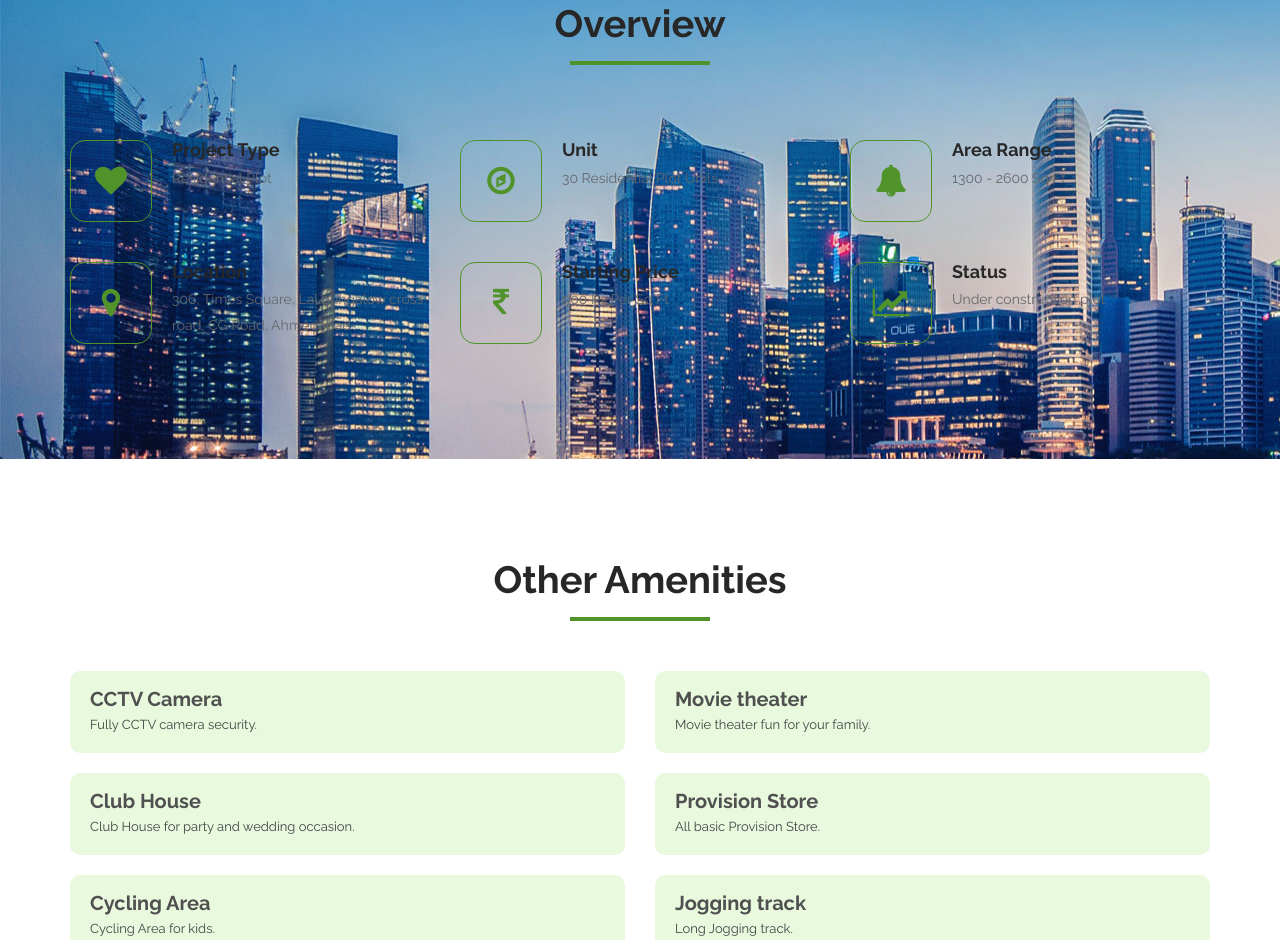
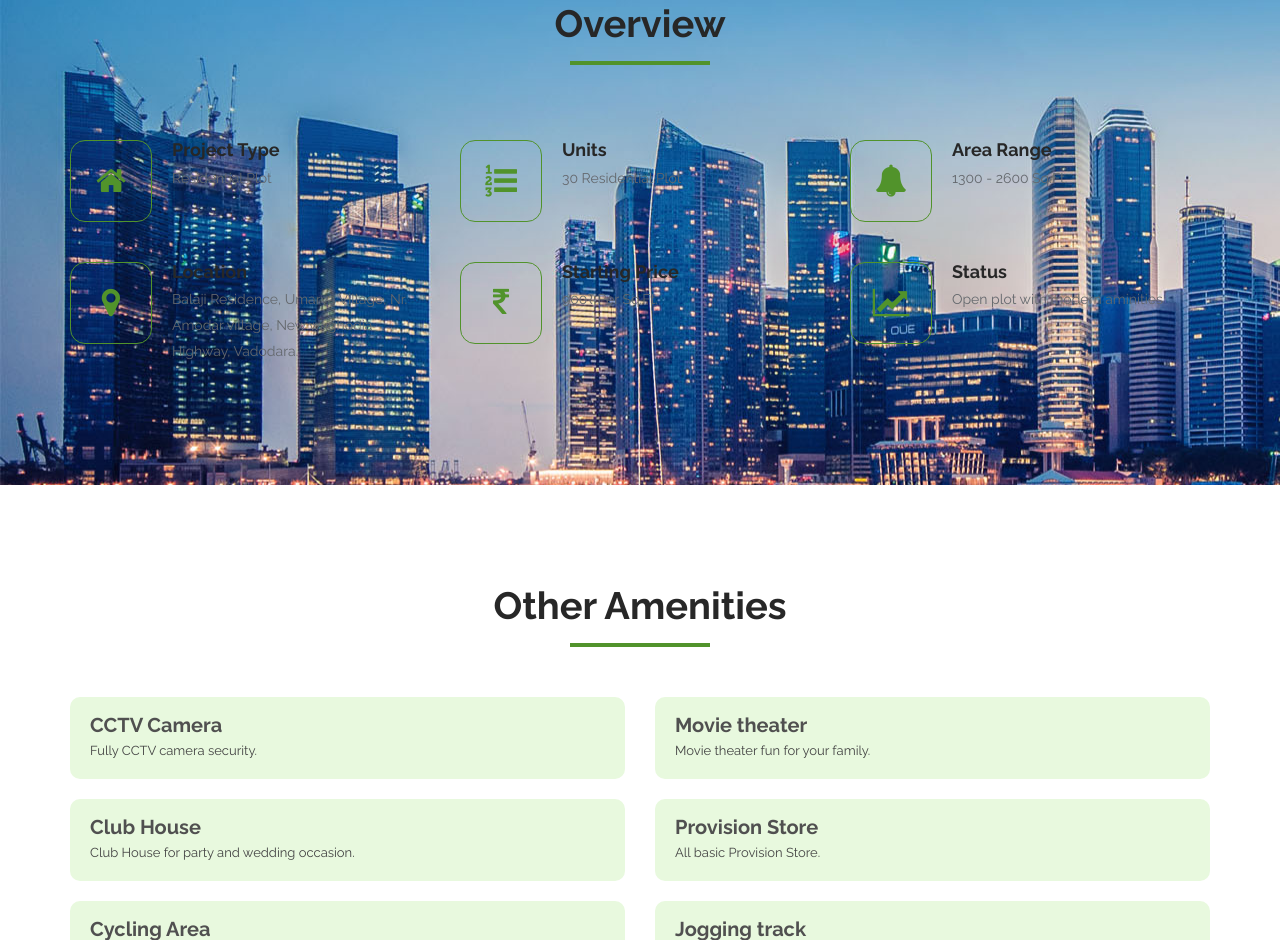
Before and after one commit to tejastv/shivdevelopers, a plain HTML site: page index.html in a window 1280 px wide. Shown: the part 1019-1959 px from the top of the page. Drawn offline with Linux system fonts and the light colour scheme; some packages are replaced by stand-ins of ours; a script that the page names is missing; files whose address does not match are found by name.

Commit message:
content change

```diff
--- a/index.html
+++ b/index.html
@@ -168,7 +168,7 @@
                     <div class="col-md-4 col-sm-6 wow fadeInUp" data-wow-duration="300ms" data-wow-delay="0ms">
                         <div class="media service-box">
                             <div class="pull-left">
-                                <i class="fa fa-heart"></i>
+                                <i class="fa fa-home" aria-hidden="true"></i>
                             </div>
                             <div class="media-body">
                                 <h4 class="media-heading">Project Type</h4>
@@ -181,11 +181,11 @@
                     <div class="col-md-4 col-sm-6 wow fadeInUp" data-wow-duration="300ms" data-wow-delay="100ms">
                         <div class="media service-box">
                             <div class="pull-left">
-                                <i class="fa fa-compass"></i>
+                                <i class="fa fa-list-ol" aria-hidden="true"></i>
                             </div>
                             <div class="media-body">
-                                <h4 class="media-heading">Unit</h4>
-                                <p>30 Residential Plot Units</p>
+                                <h4 class="media-heading">Units</h4>
+                                <p>30 Residential Plot</p>
                             </div>
                         </div>
                     </div>
@@ -198,7 +198,7 @@
                             </div>
                             <div class="media-body">
                                 <h4 class="media-heading">Area Range</h4>
-                                <p>1300 - 2600 Sq Ft</p>
+                                <p>1300 - 2600 Sq.Ft.</p>
                             </div>
                         </div>
                     </div>
@@ -211,7 +211,8 @@
                             </div>
                             <div class="media-body">
                                 <h4 class="media-heading">Location</h4>
-                                <p>306, Times Square, Lal bungalow cross road, CG Road, Ahmedabad</p>
+                                <p>Balaji Residence, Umarva Village, Nr. Amodar village,
+                                    New waghodia Highway, Vadodara.</p>
                             </div>
                         </div>
                     </div>
@@ -224,7 +225,7 @@
                             </div>
                             <div class="media-body">
                                 <h4 class="media-heading">Starting Price</h4>
-                                <p>900 Rs Per Sq Ft</p>
+                                <p>900₹ Per Sq.Ft.</p>
                             </div>
                         </div>
                     </div>
@@ -237,7 +238,7 @@
                             </div>
                             <div class="media-body">
                                 <h4 class="media-heading">Status</h4>
-                                <p>Under construction plot</p>
+                                <p>Open plot with modern aminities</p>
                             </div>
                         </div>
                     </div>
```
